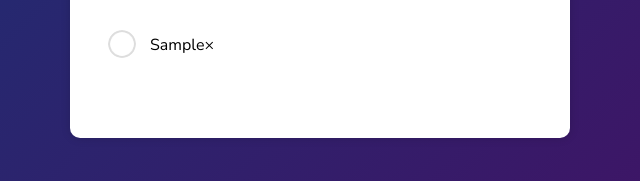
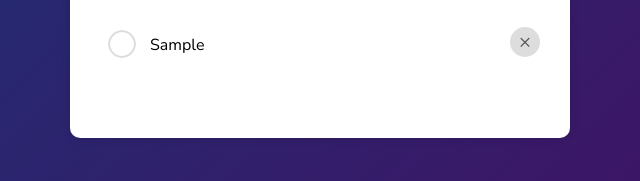
Before and after one commit to hunter-4817/todo-app, a plain HTML site: page index.html in a window 1280 px wide. Both pictures are taken after typing "Sample" into the empty fields and a click on the button "Add Task". Shown: the part 299-480 px from the top of the page, 320-960 px from the left. Drawn offline with Linux system fonts and the light colour scheme.

Commit message:
added remove task option in to do list

```diff
--- a/index.html
+++ b/index.html
@@ -1,29 +1,24 @@
 <!DOCTYPE html>
 <html lang="en">
-
 <head>
     <meta charset="UTF-8">
     <meta name="viewport" content="width=device-width, initial-scale=1.0">
-    <title>To Do List </title>
+    <title>To Do List</title>
     <link rel="stylesheet" href="style.css">
-    <script src="script.js"></script>
+    <script src="script.js" defer></script>
     <link rel="preconnect" href="https://fonts.googleapis.com">
     <link rel="preconnect" href="https://fonts.gstatic.com" crossorigin>
-    <link
-        href="https://fonts.googleapis.com/css2?family=Nunito+Sans:ital,opsz,wght@0,6..12,200..1000;1,6..12,200..1000&display=swap"
-        rel="stylesheet">
+    <link href="https://fonts.googleapis.com/css2?family=Nunito+Sans:ital,opsz,wght@0,6..12,200..1000;1,6..12,200..1000&display=swap" rel="stylesheet">
 </head>
-
 <body>
     <div class="container">
         <div class="todo-app">
             <h2>To Do List <img src="/assets/images/icon.png" alt="todo-app"></h2>
             <div class="row">
                 <input type="text" id="input-box" placeholder="Enter a task">
-                <button onclick="addTask()"> Add Task </button>
+                <button>Add Task</button>
             </div>
-            <ul id="list-container">
-            </ul>
+            <ul id="list-container"></ul>
         </div>
     </div>
 </body>
--- a/script.js
+++ b/script.js
@@ -1,19 +1,31 @@
-function addTask(){
-
+document.addEventListener("DOMContentLoaded", function() {
     const inputBox = document.getElementById("input-box");
     const listContainer = document.getElementById("list-container");
 
-    if(inputBox && inputBox.value ===''){
-        alert("You must write something!");
-    }
-    else if(inputBox && inputBox.value !== ''){
+    function addTask() {
+        if (inputBox && inputBox.value !== '') {
             let li = document.createElement("li");
             li.innerHTML = inputBox.value;
             listContainer.appendChild(li);
+
             let span = document.createElement("span");
             span.innerHTML = "\u00d7";
             li.appendChild(span);
+
+            inputBox.value = ""; // Clear the input box
+        } else {
+            alert("You must write something!");
         }
-    if(inputBox)
-        inputBox.value = "";
     }
+
+    listContainer.addEventListener("click", function(e) {
+        if (e.target.tagName === "LI") {
+            e.target.classList.toggle("checked");
+        } else if (e.target.tagName === "SPAN") {
+            e.target.parentElement.remove();
+        }
+    }, false);
+
+    const addButton = document.querySelector("button");
+    addButton.addEventListener("click", addTask);
+});
--- a/style.css
+++ b/style.css
@@ -110,3 +110,22 @@ ul li.checked::before {
     left: 8px;
     top: 12px;
 }
+
+ul li span {
+    position: absolute;
+    right: 0;
+    top: 5px;
+    width: 30px;
+    height: 30px;
+    font-size: 20px;
+    color: #555555;
+    background-color: #dddddd;
+    line-height: 30px;
+    text-align: center;
+    border-radius: 50%;
+}
+
+ul li:hover span {
+    background-color: #ff5945;
+    color: #ffffff;
+}
```
Lines whose indentation alone changed are shown as unchanged.
